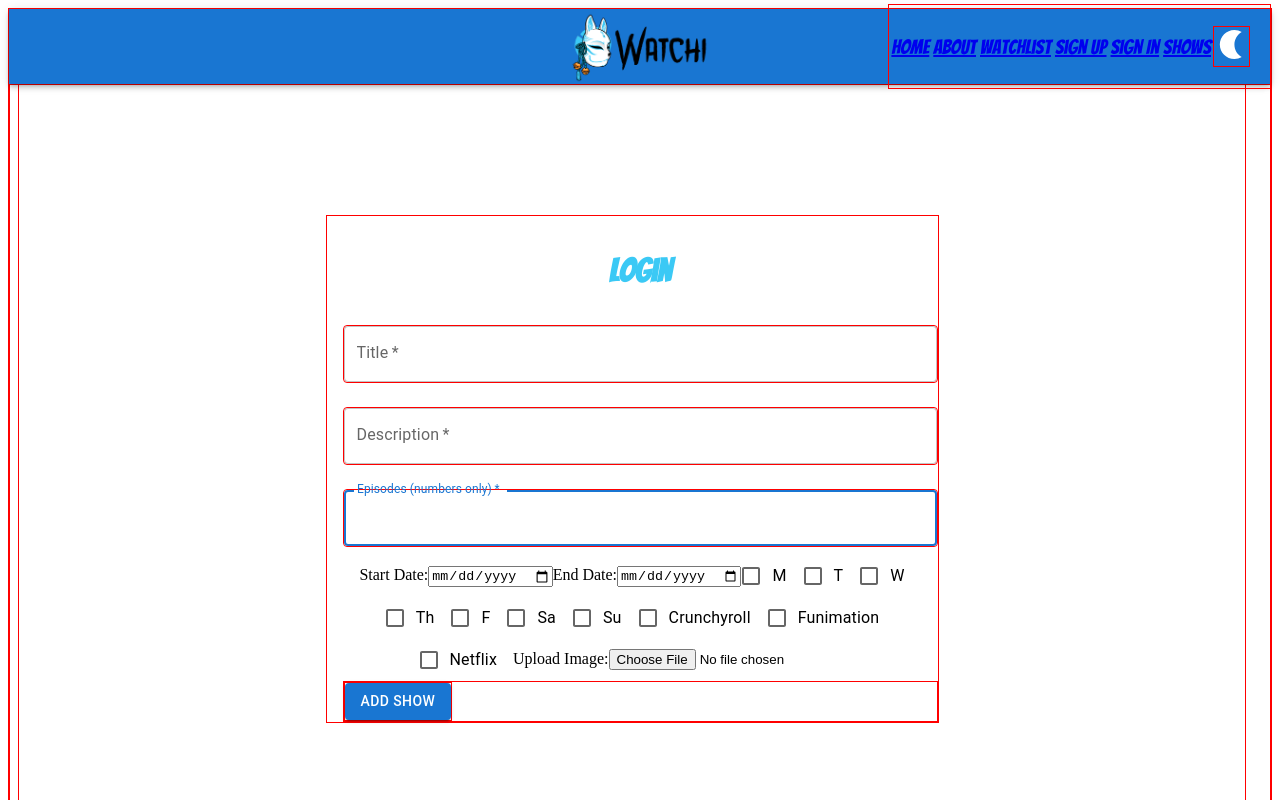
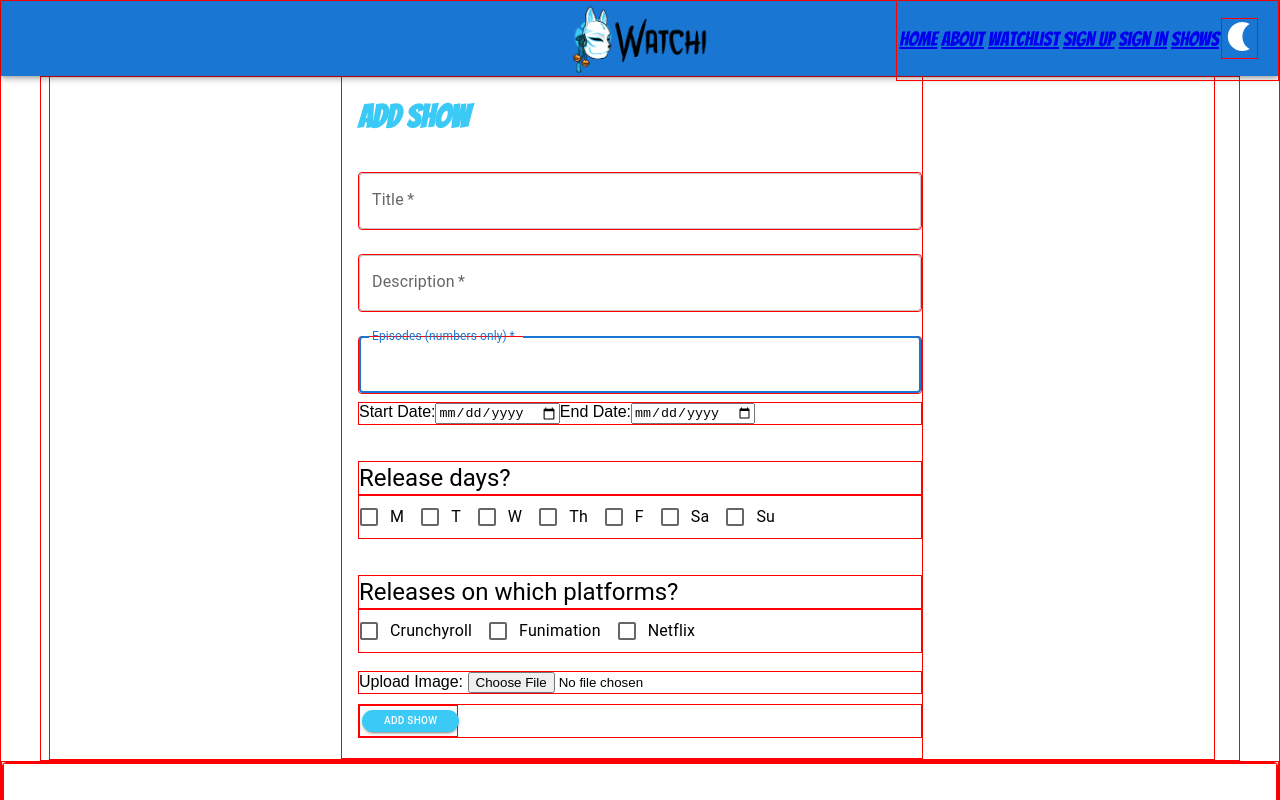
Before and after one commit to iamcrjones/watchi, a React (Create React App) app: page /AddShow in a window 1280 px wide. Shown: the top 800 px of the page. Built offline with nearby package versions, Linux system fonts and the light colour scheme.

Commit message:
added styling to add shows pag

```diff
--- a/src/components/AddShow.js
+++ b/src/components/AddShow.js
@@ -8,6 +8,7 @@ import Button from '@mui/material/Button';
 import Box from '@mui/material/Box';
 import Checkbox from '@mui/material/Checkbox';
 import FormControlLabel from '@mui/material/FormControlLabel';
+import Typography from '@mui/material/Typography';
 
 
 const AddShow = () => {
@@ -55,6 +56,7 @@ const AddShow = () => {
         data.append("friday", e.target.friday.checked)
         data.append("saturday", e.target.saturday.checked)
         data.append("sunday", e.target.sunday.checked)
+        data.append("airdate", e.target.airdate.value)
         data.append("enddate", e.target.enddate.value)
         data.append("crunchyroll", e.target.crunchyroll.checked)
         data.append("funimation", e.target.funimation.checked)
@@ -90,18 +92,15 @@ const AddShow = () => {
     // }
     return(
 
-        <Container maxWidth="l">
+        <Container>
         {error && <h3>{error}</h3>}
         <Grid container spacing={2} sx={{
-            height: '100vh',
-            alignItems: 'center',
-            justifyContent: 'center',
-            textAlign: 'center',
+            justifyContent: 'center'
             }}>
 
           <Grid item xs={6}>
             <Box component="form" onSubmit={handleSubmit}  sx={{ mt: 1 }}>
-            <h1>Login</h1>
+            <h1>Add Show</h1>
             <TextField
                     margin="normal"
                     required
@@ -132,7 +131,8 @@ const AddShow = () => {
                     name="episodes"
                     autoFocus
                     />
-
+                    <br/>
+                    <Grid item xs={12}>
                     <label>Start Date:</label>
                     <input
                     type="date"
@@ -147,9 +147,15 @@ const AddShow = () => {
                     name="enddate"
                     id="enddate"
                     />
+                    </Grid>
 
+                    <br/>
+                    <br/>
+                    <Grid item xs={12}>
+                    <Typography variant="h5">Release days?</Typography>
+                    </Grid>
 
-
+                    <Grid item xs={12}>
                     <FormControlLabel
                         control={
                         <Checkbox
@@ -207,8 +213,15 @@ const AddShow = () => {
                         }
                         label="Su"
                         />
+                    </Grid>
+                    <br/>
+                    <br/>
 
+                    <Grid item xs={12}>
+                    <Typography variant="h5">Releases on which platforms?</Typography>
+                    </Grid>
 
+                    <Grid item xs={12}>
                     <FormControlLabel
                         control={
                         <Checkbox
@@ -232,10 +245,14 @@ const AddShow = () => {
                         }
                         label="Netflix"
                         />
+                    </Grid>
 
+                    <br/>
+                    <Grid item xs={12}>
 
-                        <label htmlFor='picture'>Upload Image:</label>
+                        <label htmlFor='picture'>Upload Image:  </label>
                         <input type="file" name="picture" id="picture" accept="image/*" multiple={false} />
+                    </Grid>
 
 
 
@@ -244,11 +261,14 @@ const AddShow = () => {
                     justifyContent: 'space-between',
                     textAlign: 'center',
                     alignItems: 'center',
+                    marginTop: '10px',
+                    marginBottom: '20px'
                     }}>
 
 
                     <Grid item >
                         <Button
+                            className="buttons"
                             type="submit"
                             fullWidth
                             variant="contained"
--- a/src/components/Shows.js
+++ b/src/components/Shows.js
@@ -63,7 +63,7 @@ import { Link } from 'react-router-dom';
 
                                 <Grid item>
 
-                                <Typography variant="p">Start Date: {show.attributes.startdate}</Typography>
+                                <Typography variant="p">Start Date: {show.attributes.airdate}</Typography>
                                 </Grid>
 
                                 <Grid item>
--- a/src/components/SignIn.js
+++ b/src/components/SignIn.js
@@ -104,8 +104,7 @@ const SignIn = () => {
                             type="submit"
                             fullWidth
                             variant="contained"
-                        >
-                            Sign In
+                        > Sign In
                         </Button>
                         </Grid>
 
--- a/src/components/styled/Global.style.js
+++ b/src/components/styled/Global.style.js
@@ -26,7 +26,7 @@ export const GlobalStyles = createGlobalStyle`
 
 div {
     border: 1px solid red;
-
+}
 
     body {
         background-color: ${(props) => props.theme.body};
@@ -247,5 +247,16 @@ div {
         text-align: center;
     }
 
+    .buttons{
+        display: flex;
+        border: none;
+        padding: 2px 20px;
+        text-align: center;
+        display: inline-block;
+        margin: 4px 2px;
+        border-radius: 16px;
+        font-size: 10px;
+        background-color: #3BC9F5;
+    }
 
     `;
```
